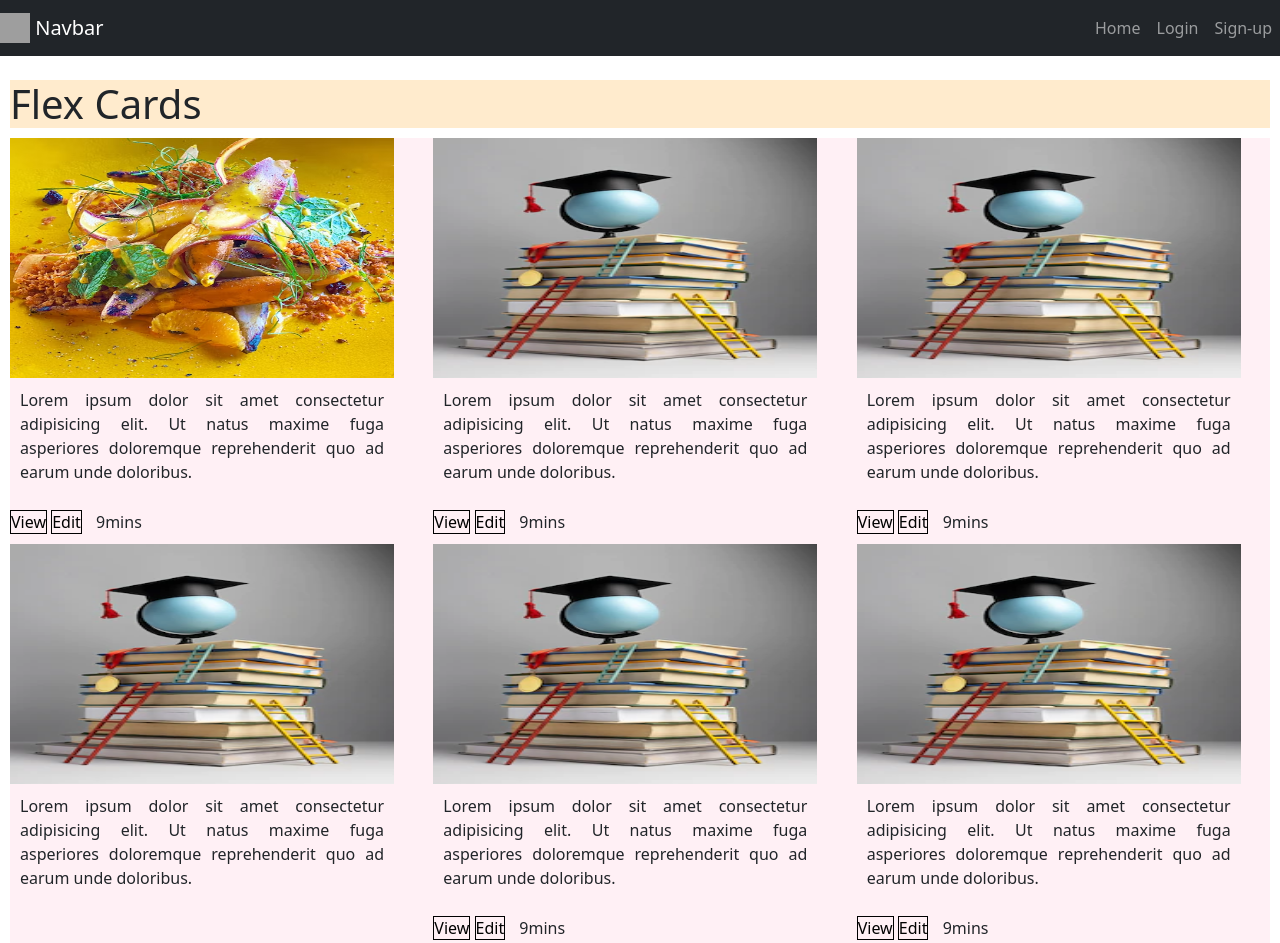
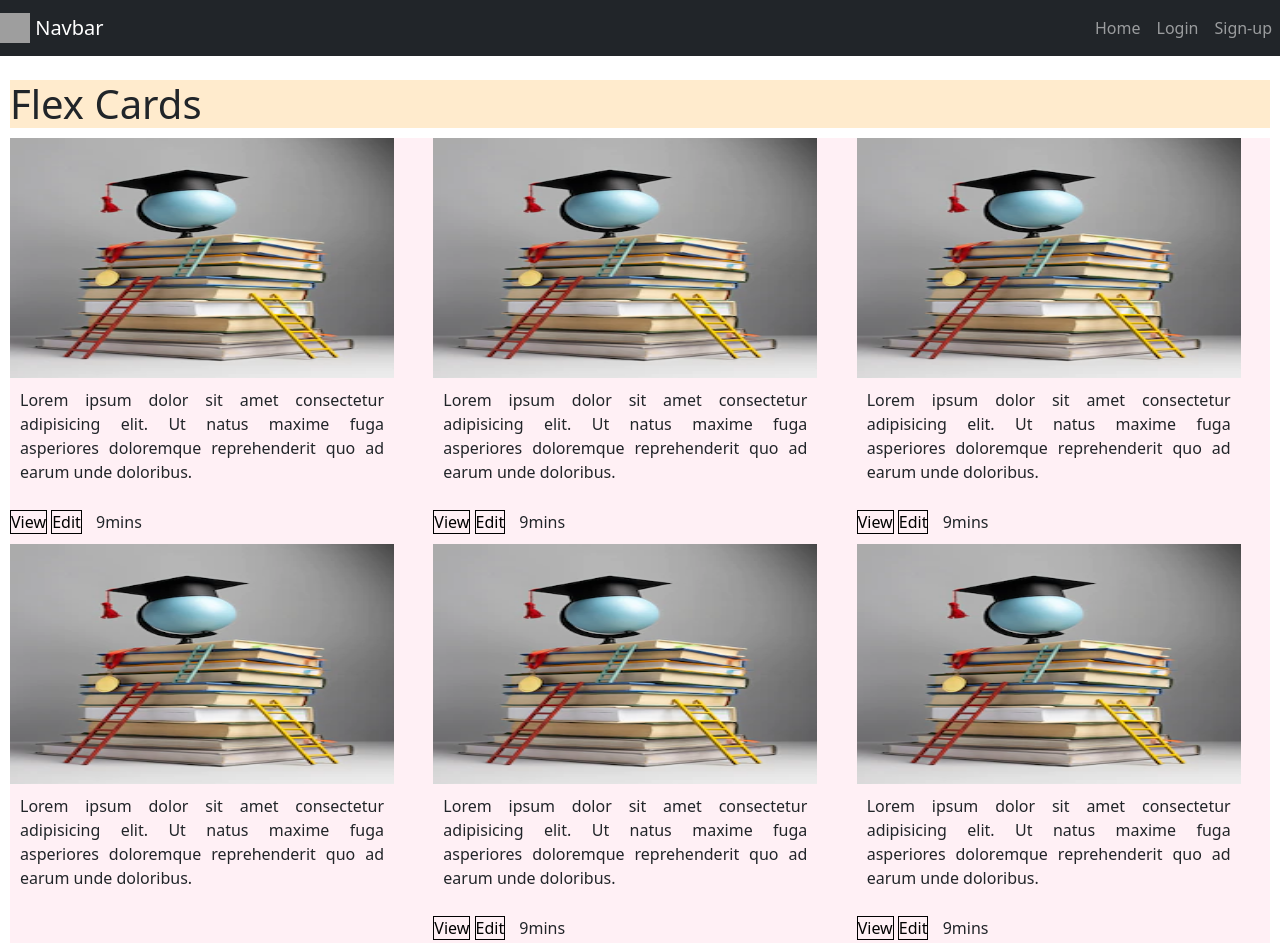
Before and after one commit to guru28272/Accio_F1_Contest, a plain HTML site: page contest_3/index.html in a window 1280 px wide. Shown: the top 943 px of the page. Drawn offline with nearby package versions, Linux system fonts and the light colour scheme; grey boxes are pictures that could not be loaded.

Commit message:
commit msg

```diff
--- a/contest_3/index.html
+++ b/contest_3/index.html
@@ -49,7 +49,7 @@
 <main>
     <div class="main-1">
         <div class="img img-1">
-            <img class="i-1" src="/images/colors.avif" alt="Books Logo">
+            <img class="i-1" src="/images/success.webp" alt="Books Logo">
             <p>Lorem ipsum dolor sit amet consectetur adipisicing elit. Ut natus maxime fuga asperiores doloremque reprehenderit quo ad earum unde doloribus.</p>
 
                 <a class="a1" href="#">View</a>
```
